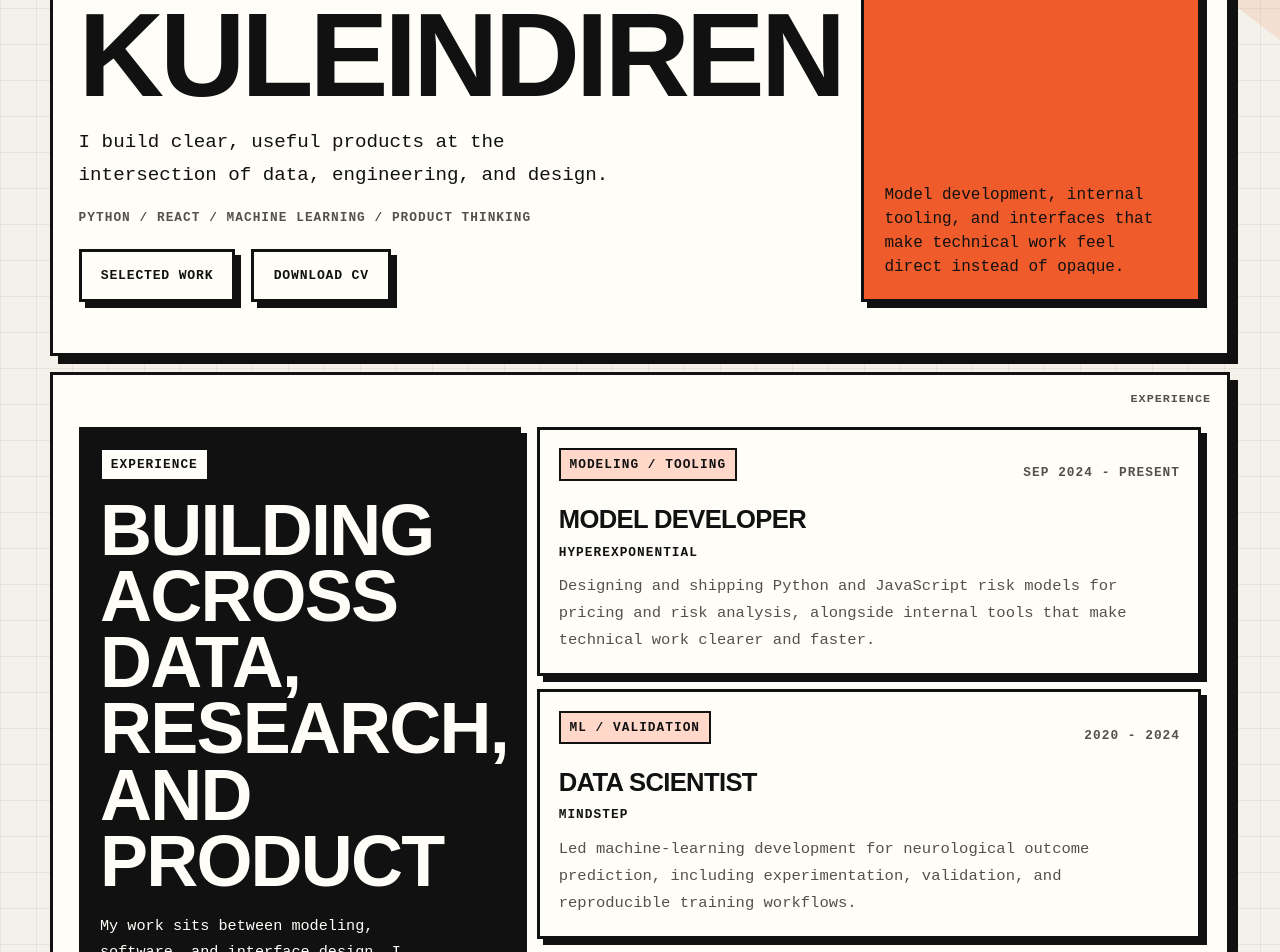
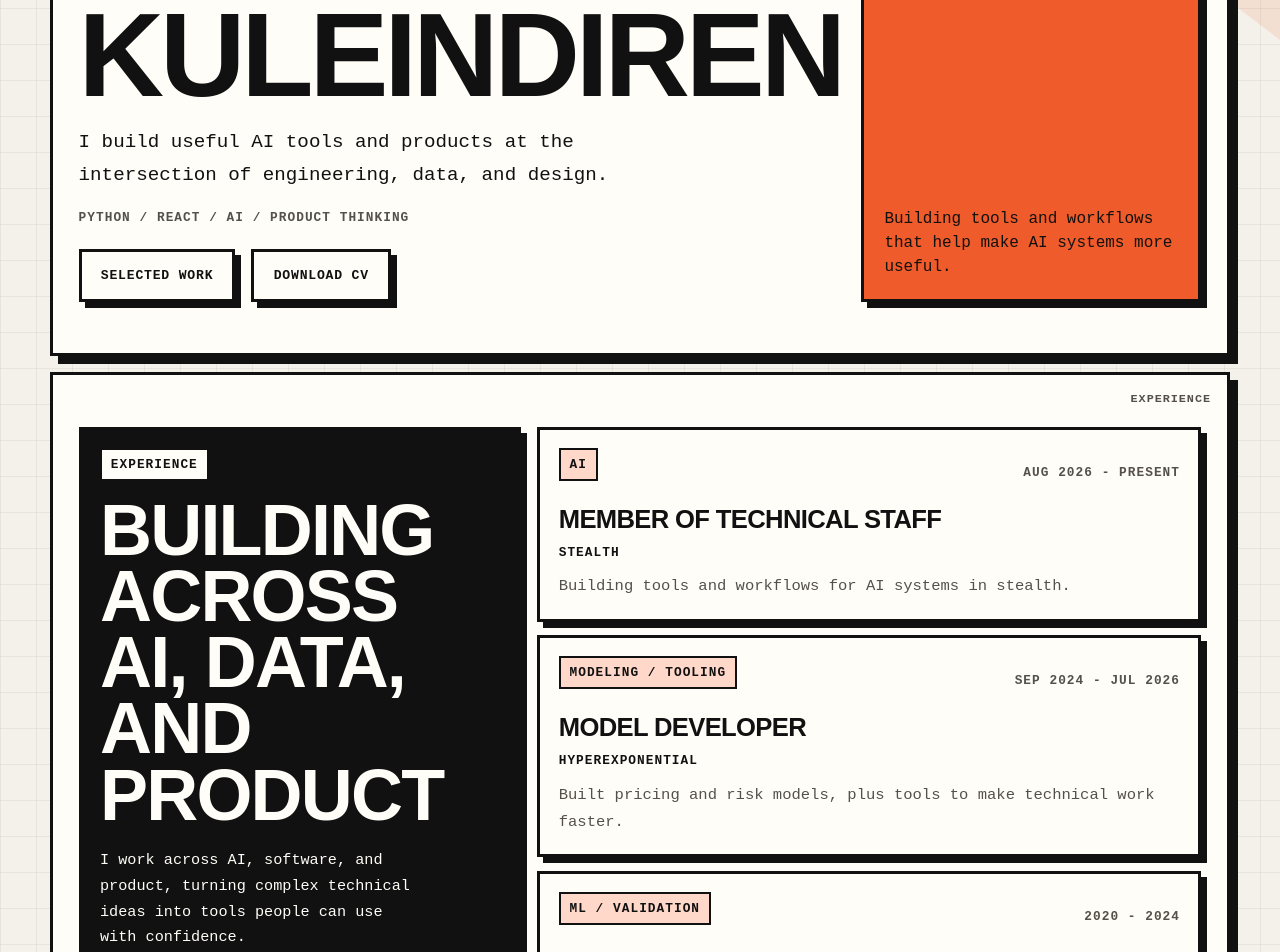
Before and after one commit to narayan-k/personal-website, a React (Vite) app: page / in a window 1280 px wide. Shown: the part 280-1232 px from the top of the page. Built offline with nearby package versions, Linux system fonts and the light colour scheme; a web font is replaced by a local one.

Commit message:
Add building in stealth to website.

```diff
--- a/index.html
+++ b/index.html
@@ -14,6 +14,7 @@
 		<link rel="shortcut icon" href="/logo.png" />
 		<link rel="apple-touch-icon" href="/logo.png" />
 		<meta name="viewport" content="width=device-width, initial-scale=1.0" />
+		<meta name="description" content="Narayan Kuleindiren builds AI tools and products across software, data, and design." />
 		<title>Narayan Kuleindiren</title>
 	</head>
 	<body>
--- a/src/components/Experience.tsx
+++ b/src/components/Experience.tsx
@@ -1,5 +1,3 @@
-import { motion } from "framer-motion";
-
 interface ExperienceItem {
 	company: string;
 	role: string;
@@ -10,27 +8,31 @@ interface ExperienceItem {
 
 const experiences: ExperienceItem[] = [
 	{
+		company: "Stealth",
+		role: "Member of Technical Staff",
+		period: "Aug 2026 - Present",
+		description: "Building tools and workflows for AI systems in stealth.",
+		focus: "AI",
+	},
+	{
 		company: "Hyperexponential",
 		role: "Model Developer",
-		period: "Sep 2024 - Present",
-		description:
-			"Designing and shipping Python and JavaScript risk models for pricing and risk analysis, alongside internal tools that make technical work clearer and faster.",
+		period: "Sep 2024 - Jul 2026",
+		description: "Built pricing and risk models, plus tools to make technical work faster.",
 		focus: "Modeling / Tooling",
 	},
 	{
 		company: "Mindstep",
 		role: "Data Scientist",
 		period: "2020 - 2024",
-		description:
-			"Led machine-learning development for neurological outcome prediction, including experimentation, validation, and reproducible training workflows.",
+		description: "Built and validated models to predict neurological outcomes.",
 		focus: "ML / Validation",
 	},
 	{
 		company: "Imperial College London",
 		role: "Master's Project",
 		period: "2019 - 2020",
-		description:
-			"Researched and implemented a transformer-based model for molecular property prediction, pushing benchmark performance on a difficult technical problem.",
+		description: "Built a transformer model to predict molecular properties.",
 		focus: "Research / NLP",
 	},
 ];
@@ -39,32 +41,18 @@ export function Experience() {
 	return (
 		<section className="section experience-section" id="experience">
 			<div className="experience-layout">
-				<motion.div
-					initial={{ opacity: 0, y: 20 }}
-					whileInView={{ opacity: 1, y: 0 }}
-					viewport={{ once: true, amount: 0.3 }}
-					transition={{ duration: 0.55 }}
-					className="experience-intro"
-				>
+				<div className="experience-intro">
 					<p className="section-kicker">Experience</p>
-					<h2 className="experience-title">Building Across Data, Research, and Product</h2>
+					<h2 className="experience-title">Building Across AI, Data, and Product</h2>
 					<p className="experience-summary">
-						My work sits between modeling, software, and interface design. I like
-						turning complex systems into tools that people can actually use with
-						confidence.
+						I work across AI, software, and product, turning complex technical
+						ideas into tools people can use with confidence.
 					</p>
-				</motion.div>
+				</div>
 
 				<div className="experience-list">
-					{experiences.map((experience, index) => (
-						<motion.article
-							key={experience.company}
-							initial={{ opacity: 0, y: 24 }}
-							whileInView={{ opacity: 1, y: 0 }}
-							viewport={{ once: true, amount: 0.2 }}
-							transition={{ duration: 0.5, delay: index * 0.08 }}
-							className="experience-card"
-						>
+					{experiences.map((experience) => (
+						<article key={experience.company} className="experience-card">
 							<div className="experience-card-top">
 								<p className="section-kicker">{experience.focus}</p>
 								<p className="experience-period">{experience.period}</p>
@@ -72,7 +60,7 @@ export function Experience() {
 							<h3 className="experience-role">{experience.role}</h3>
 							<p className="experience-company">{experience.company}</p>
 							<p className="experience-description">{experience.description}</p>
-						</motion.article>
+						</article>
 					))}
 				</div>
 			</div>
--- a/src/components/Hero.tsx
+++ b/src/components/Hero.tsx
@@ -12,7 +12,7 @@ export function Hero() {
 						transition={{ duration: 0.5 }}
 						className="section-kicker"
 					>
-						London / Data / Software
+						London / AI / Software
 					</motion.p>
 
 					<motion.h1
@@ -30,8 +30,8 @@ export function Hero() {
 						transition={{ duration: 0.8, delay: 0.2 }}
 						className="hero-subtitle"
 					>
-						I build clear, useful products at the intersection of data,
-						engineering, and design.
+						I build useful AI tools and products at the intersection of
+						engineering, data, and design.
 					</motion.h2>
 
 					<motion.p
@@ -40,7 +40,7 @@ export function Hero() {
 						transition={{ duration: 0.8, delay: 0.45 }}
 						className="accent"
 					>
-						Python / React / Machine Learning / Product Thinking
+						Python / React / AI / Product Thinking
 					</motion.p>
 
 					<div className="hero-buttons">
@@ -57,8 +57,7 @@ export function Hero() {
 				>
 					<p className="section-kicker">Current Focus</p>
 					<p>
-						Model development, internal tooling, and interfaces that make
-						technical work feel direct instead of opaque.
+						Building tools and workflows that help make AI systems more useful.
 					</p>
 				</motion.aside>
 			</div>
```
